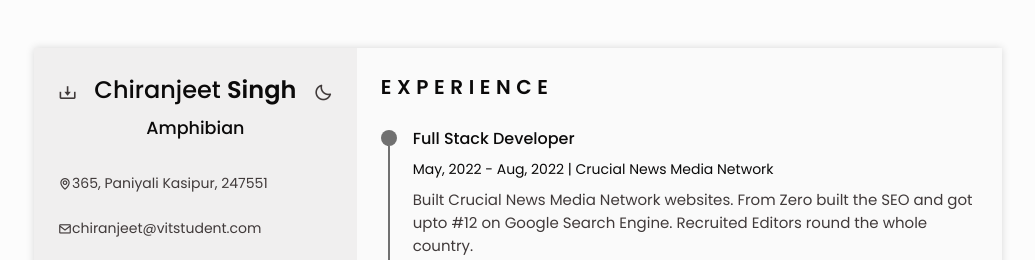
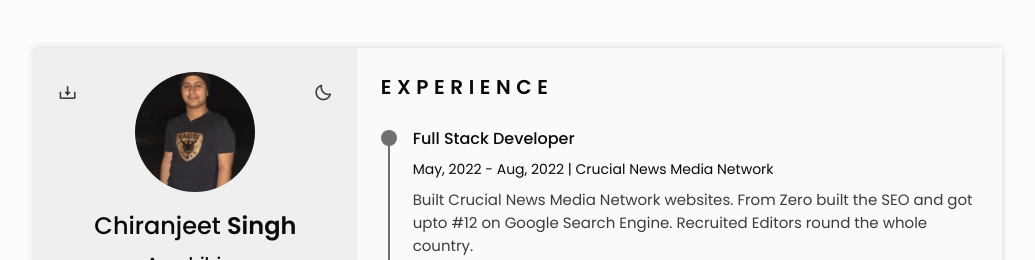
Before and after one commit to cypher-nullbyte/resume, a plain HTML site: page index.html in a window 1280 px wide. Shown: the top 260 px of the page, without its empty margins (122-1157 px from the left). Drawn offline with nearby package versions, Linux system fonts and the light colour scheme.

Commit message:
Update index.html

```diff
--- a/index.html
+++ b/index.html
@@ -70,7 +70,7 @@
                     <section class="home" id="home">
                             <div class="home__container section bd-grid">
                                 <div class="home__data bd-grid">
-                                    <!-- <img src="assets/img/perfil.jpg" alt="" class="home__img"  /> -->
+                                    <img src="assets/img/perfil.jpg" alt="" class="home__img"  />
                                     <h1 class="home__title">Chiranjeet <b>Singh</b></h1>
                                     <h3 class="home_profession">Amphibian</h3>
                                     <!-- Button to generate and download the pdf. Available for desktop. -->
```
